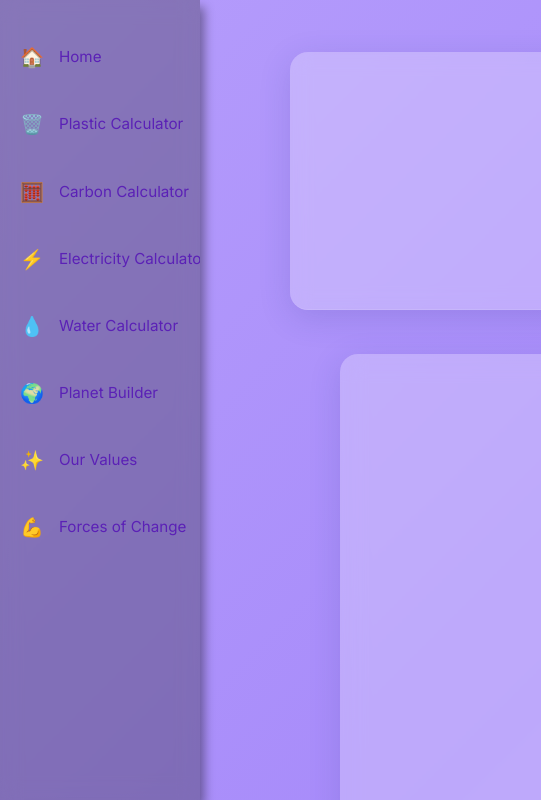
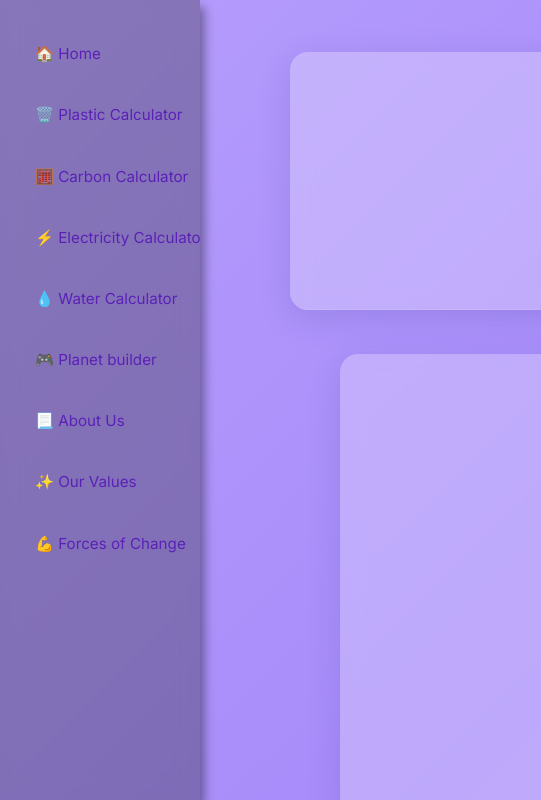
Before and after one commit to Brimomera/ecologyprojectknights, a website: page game.html in a window 1280 px wide. Shown: the top 800 px of the page, 0-541 px from the left. Drawn offline with nearby package versions, Linux system fonts and the light colour scheme.

Commit message:
Update game.html

```diff
--- a/game.html
+++ b/game.html
@@ -651,29 +651,34 @@
     <nav class="nav__cont">
         <ul class="nav">
               <li class="nav__items">
-                <a href="javascript:void(0);" data-icon="🏠">Home</a>
+                <a href="index.html">🏠 Home</a>
+               <li class="nav__items">
+                <a href="Plasticcalc.html">🗑️ Plastic Calculator</a>
             </li>
               <li class="nav__items">
-                <a href="javascript:void(0);" data-icon="🗑️">Plastic Calculator</a>
+                <a href="calculator.html">🧮 Carbon Calculator</a>
               </li>
                <li class="nav__items">
-                <a href="javascript:void(0);" data-icon="🧮">Carbon Calculator</a>
+                <a href="eleccalc.html">⚡ Electricity Calculator</a>
               </li>
              <li class="nav__items">
-                <a href="javascript:void(0);" data-icon="⚡">Electricity Calculator</a>
+                <a href="watercalc.html">💧 Water Calculator</a>
             </li>
              <li class="nav__items">
-                <a href="javascript:void(0);" data-icon="💧">Water Calculator</a>
+                <a href="game.html">🎮 Planet builder</a>
             </li>
               <li class="nav__items">
-                <a href="javascript:void(0);" data-icon="🌍">Planet Builder</a>
+                <a href="Aboutus.html">📃 About Us</a>
+            </li>
             </li>
             <li class="nav__items">
-                <a href="javascript:void(0);" data-icon="✨">Our Values</a>
+                <a href="ecotech.html">✨ Our Values</a>
             </li>
             <li class="nav__items">
-                <a href="javascript:void(0);" data-icon="💪">Forces of Change</a>
+                <a href="change.html">💪 Forces of Change</a>
             </li>
+
+
         </ul>
     </nav>
 
```
Lines whose indentation alone changed are shown as unchanged.
